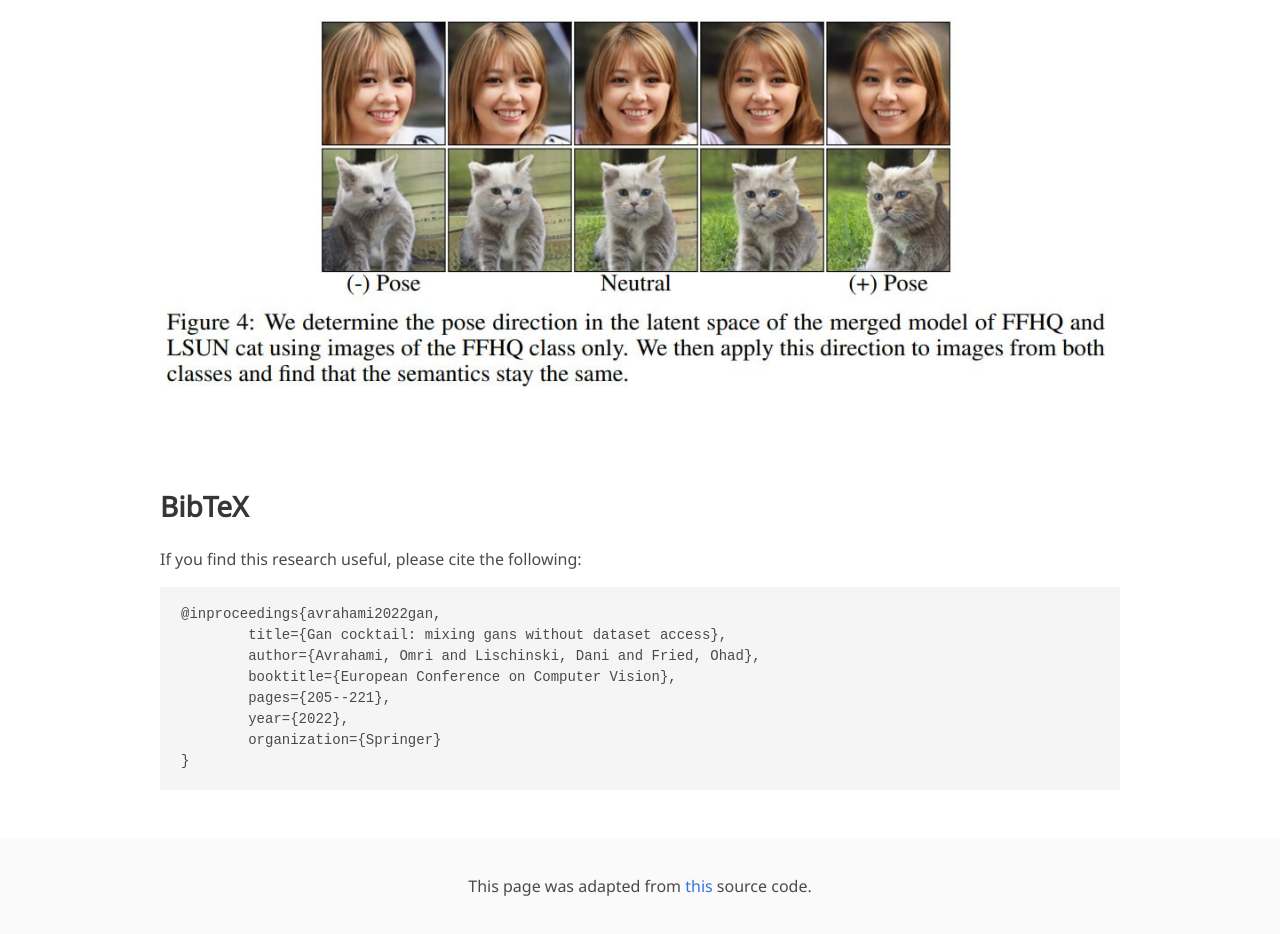
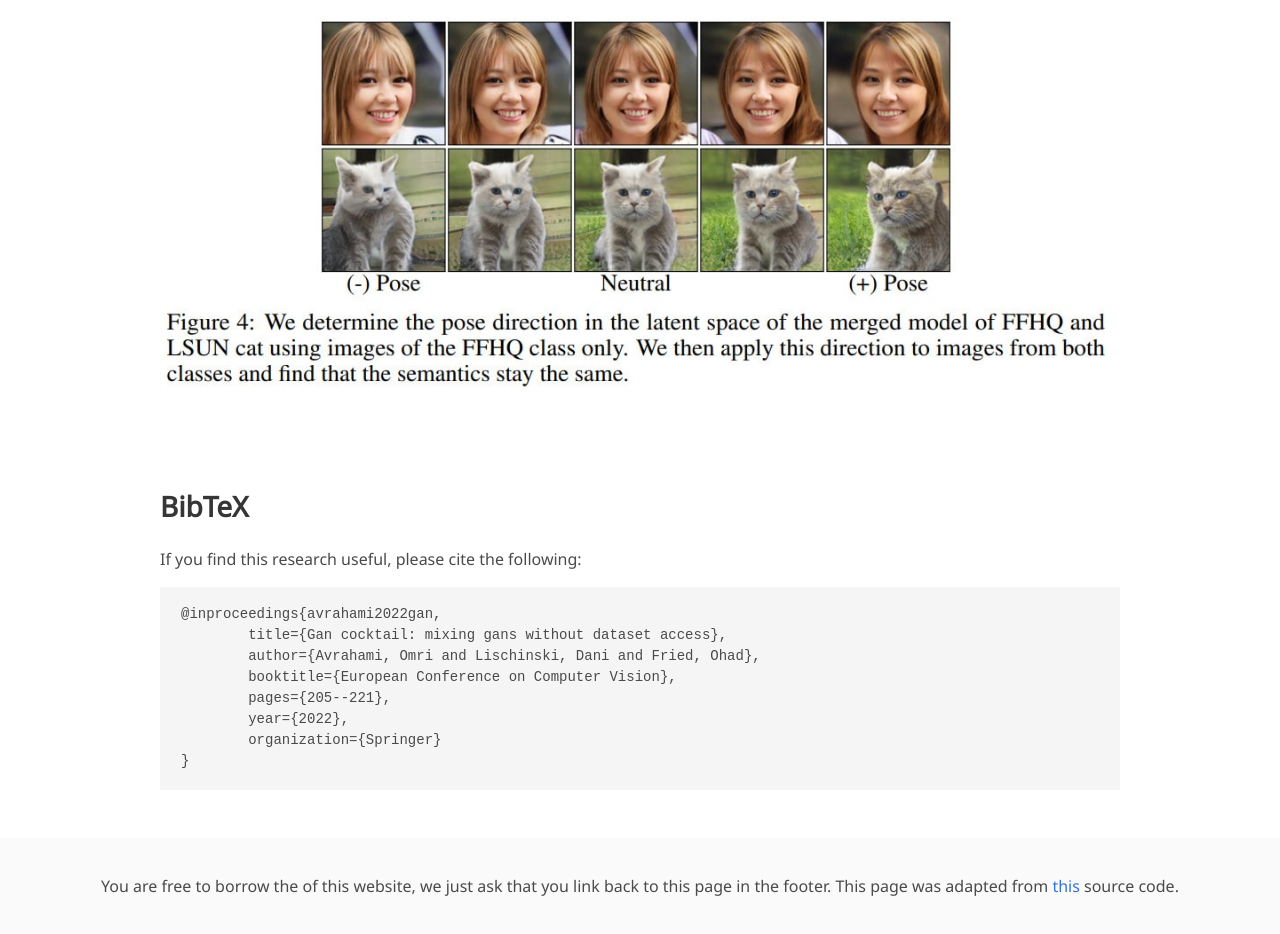
Before and after one commit to omriav/GAN-cocktail-page, a plain HTML site: page index.html in a window 1280 px wide. Shown: the part 6014-6948 px from the top of the page. Drawn offline with nearby package versions, Linux system fonts and the light colour scheme; some icons are missing; a web font is replaced by a local one.

Commit message:
Update footer.

```diff
--- a/index.html
+++ b/index.html
@@ -392,7 +392,8 @@
     <div class="container">
       <div class="columns is-centered">
         <p>
-          This page was adapted from <a href="https://github.com/nerfies/nerfies.github.io">this</a> source code.
+          You are free to borrow the of this website, we just ask that you link back to this page in the footer. This
+          page was adapted from <a href="https://github.com/nerfies/nerfies.github.io">this</a> source code.
         </p>
       </div>
     </div>
```
